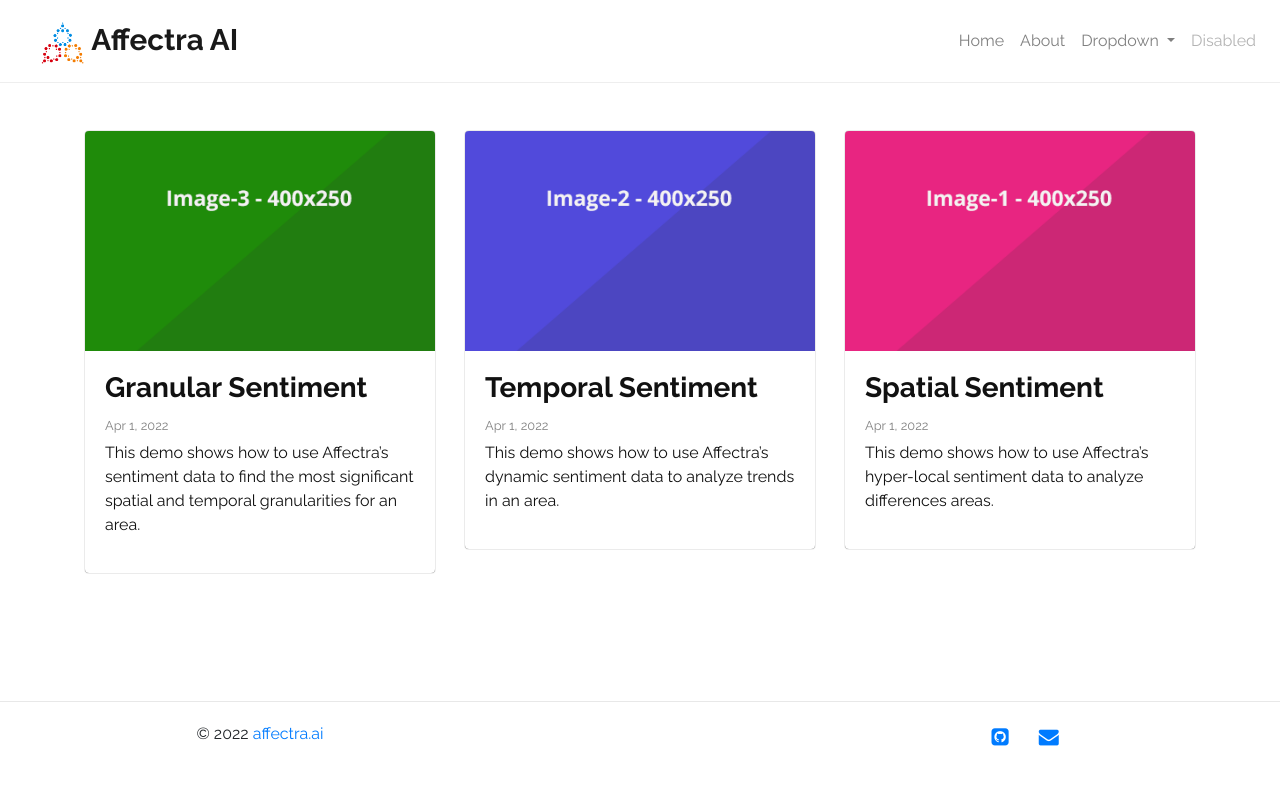
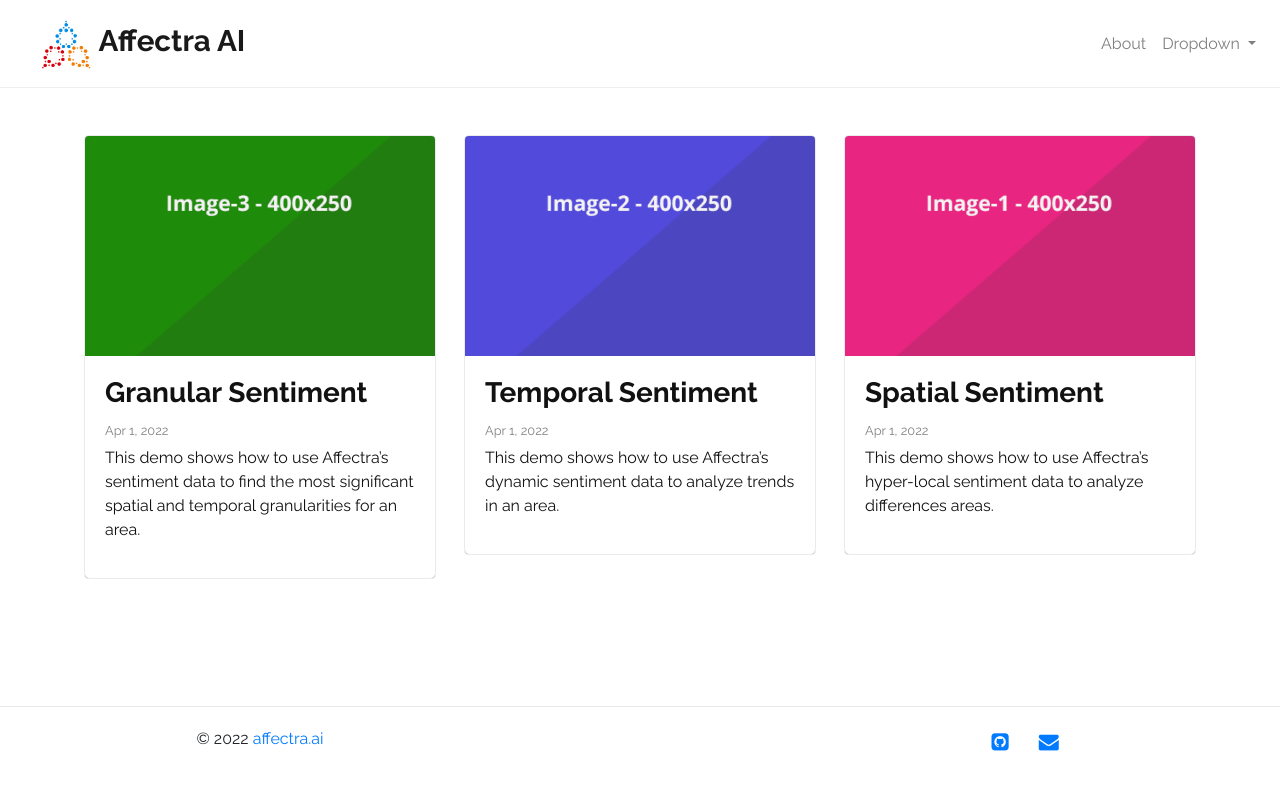
Before and after one commit to Affectra-AI/demo.github.io, a Jekyll site: the page built from index.html, in a window 1280 px wide. Shown: the top 790 px of the page. Built offline with Jekyll 4.4.1, drawn with Linux system fonts in a browser that asks for light colours; the list of posts is cut into pages by our own code.

Commit message:
simplify nav menu

```diff
--- a/_includes/navigation.html
+++ b/_includes/navigation.html
@@ -16,11 +16,6 @@
 
   <div class="collapse navbar-collapse" id="navbarSupportedContent">
     <ul class="navbar-nav ml-auto">
-      <li class="nav-item">
-        <a class="nav-link" href={{"/" | relative_url}}
-          >Home <span class="sr-only">(current)</span></a
-        >
-      </li>
       <li class="nav-item">
         <a class="nav-link" href={{"/about/" | relative_url}} >About</a>
       </li>
@@ -48,9 +43,6 @@
           >
         </div>
       </li>
-      <li class="nav-item">
-        <a class="nav-link disabled" href="#">Disabled</a>
-      </li>
     </ul>
   </div>
 </nav>
```
